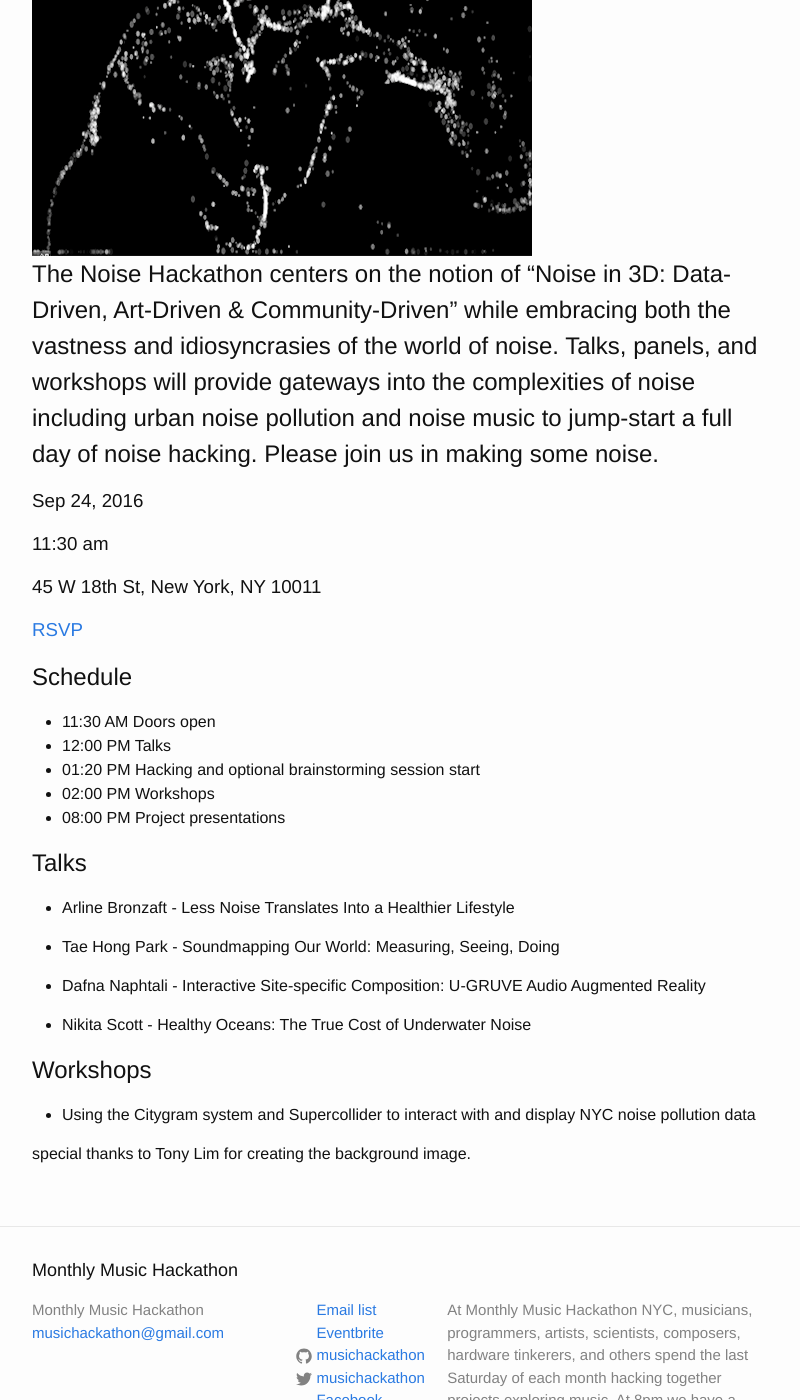
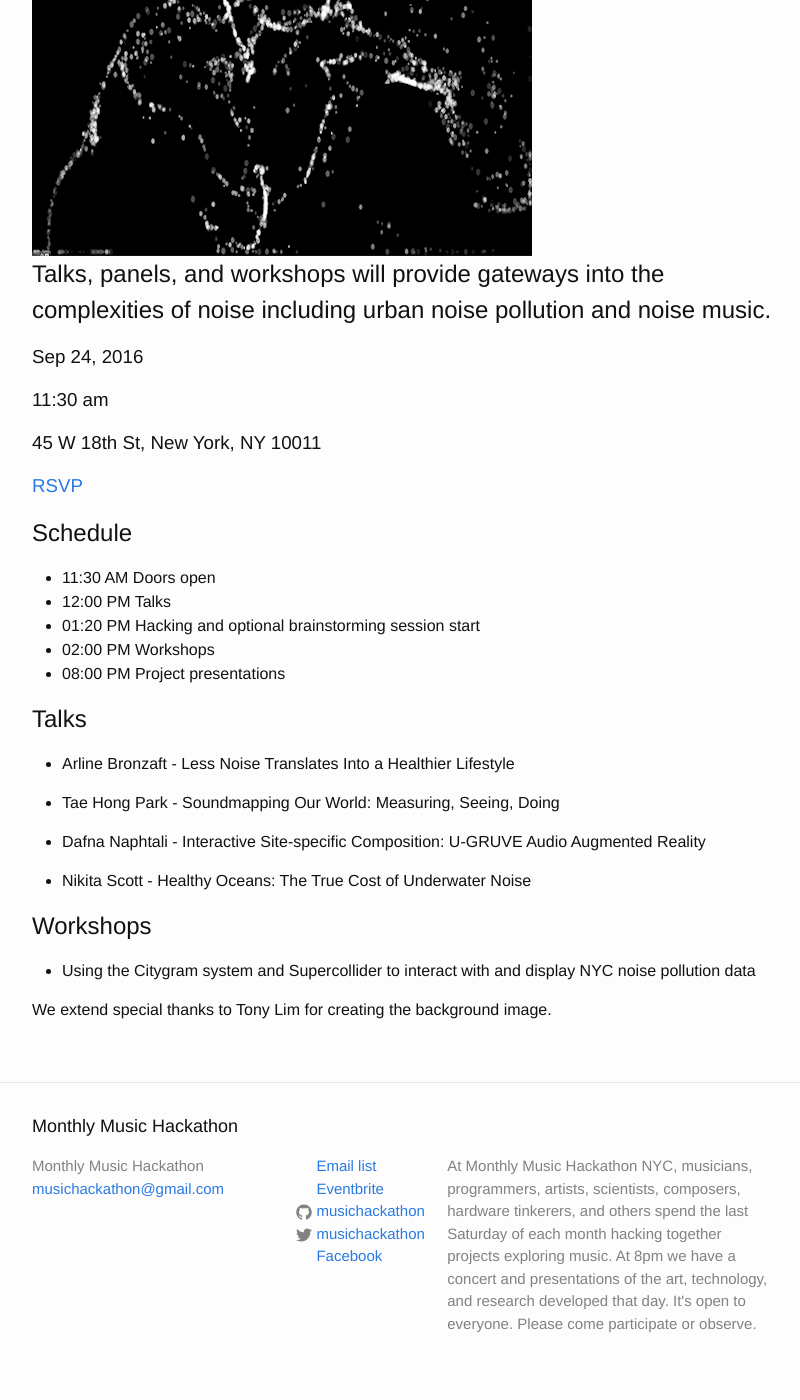
Before and after one commit to musichackathon/mmh_jekyll, a Jekyll site: the page built from _events/2016-09-24.md, in a window 1280 px wide and 1400 px high, scrolled down 408 px. Shown: the whole window, without its empty margins (238-1038 px from the left). Built offline with Jekyll 4.4.1, drawn with Linux system fonts in a browser that asks for light colours.

Commit message:
2016-09-24

```diff
--- a/_events/2016-09-24.md
+++ b/_events/2016-09-24.md
@@ -1,6 +1,6 @@
 ---
 title: "Noise Hackathon"
-description: "The Noise Hackathon centers on the notion of “Noise in 3D: Data-Driven, Art-Driven & Community-Driven” while embracing both the vastness and idiosyncrasies of the world of noise. Talks, panels, and workshops will provide gateways into the complexities of noise including urban noise pollution and noise music to jump-start a full day of noise hacking. Please join us in making some noise."
+description: "Talks, panels, and workshops will provide gateways into the complexities of noise including urban noise pollution and noise music."
 date: 2016-09-24 11:30am
 address: "45 W 18th St, New York, NY 10011"
 rsvp: "https://www.eventbrite.com/e/noise-hackathon-tickets-26751738169"
@@ -33,4 +33,4 @@ image: "2016-09-24.gif"
 
 - Using the Citygram system and Supercollider to interact with and display NYC noise pollution data
 
-special thanks to Tony Lim for creating the background image.
+We extend special thanks to Tony Lim for creating the background image.
```
